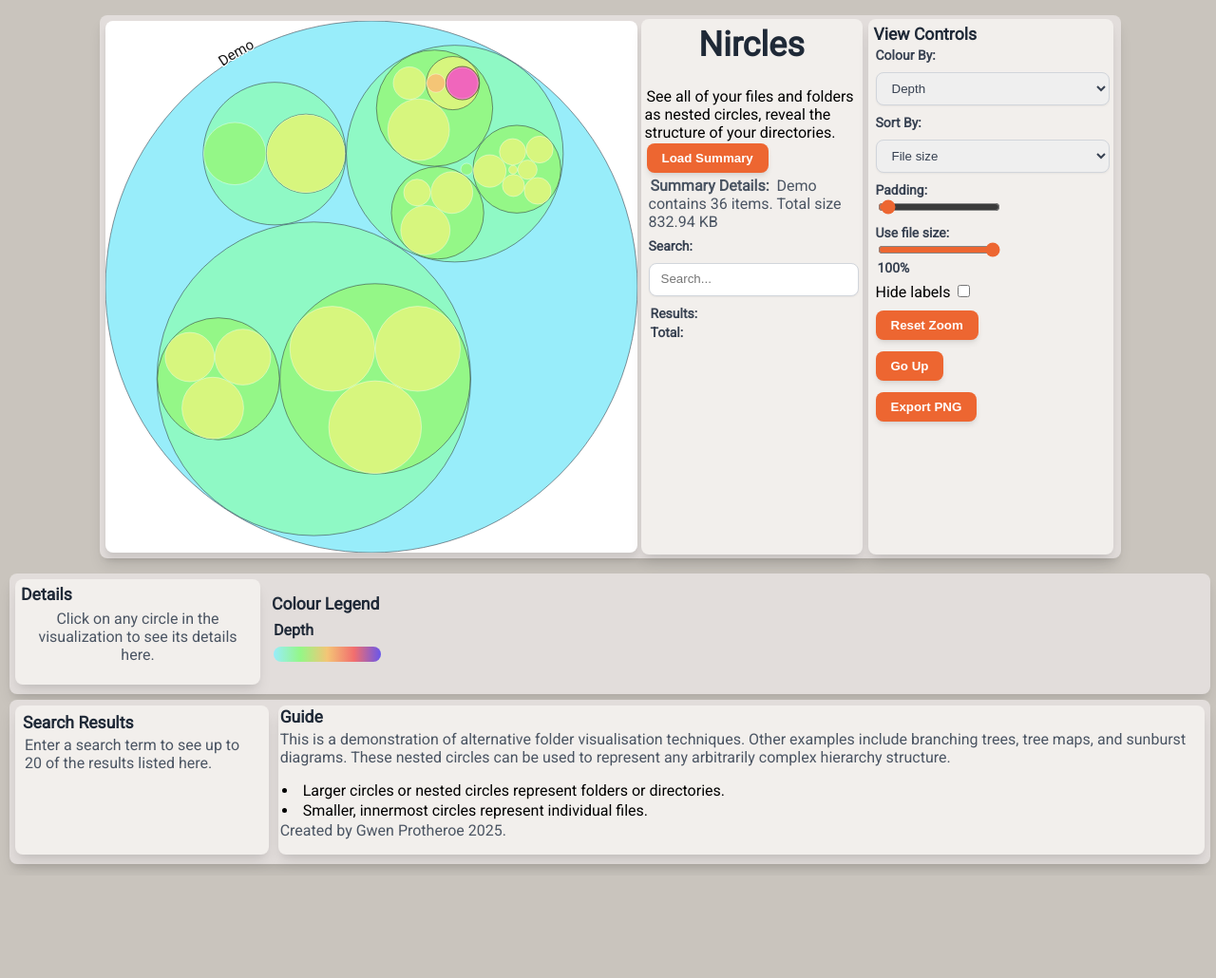
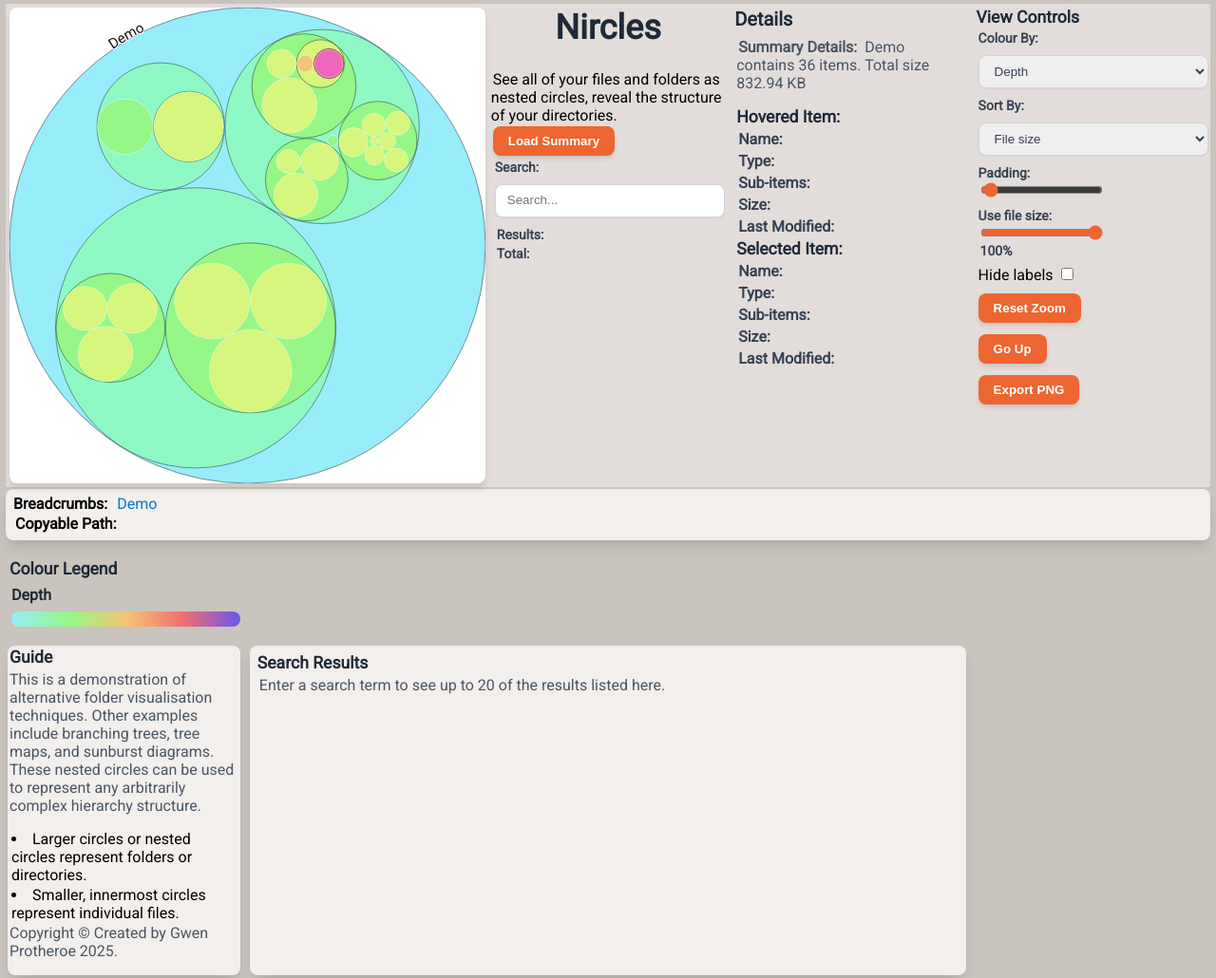
Before and after one commit to gwenprotheroe/Nircles, a plain HTML site: page Nircles-Browser Based.html in a window 1280 px wide. Shown: the top 1030 px of the page at 95% size. Before the commit the page ends 922 px from the top, so only its background shows below. Drawn offline with nearby package versions, Linux system fonts and the light colour scheme.

Commit message:
Major layout changes

```diff
--- a/Nircles-Browser Based.html
+++ b/Nircles-Browser Based.html
@@ -15,24 +15,49 @@
             --fog: #F2EFEC;
         }
 
+        .main-grid {
+            display: grid;
+            flex-direction: column;
+            background-color: var(--pebble, #E2DDDB);
+            box-sizing: border-box;
+            grid-template-columns: repeat(5, 1fr);
+            grid-template-rows: repeat(1, 1fr);
+            grid-column-gap: 4px;
+            grid-row-gap: 8px;
+        }
+
+        .visualization-area {
+            grid-area: 1 / 1 / 1 / 3;
+        }
+
+        .title-column {
+            grid-area: 1 / 3 / 1 / 4;
+        }
+
+        .controls-column {
+            grid-area: 1 / 5 / 1 / 6;
+        }
+
+        .detail-item {
+            grid-area: 1 / 4 / 1 / 5;
+        }
+
         * {
-            gap: 2px;
+            gap: 4px;
             margin: 2px;
             padding: 0px;
         }
 
-        /* Base Styles */
         body {
             font-family: 'Roboto', sans-serif;
             background-color: var(--fossil, #C9C4BD);
-            min-height: 100vh;
-            margin: 0;
-            padding: 8px;
-            display: flex;
+            /* min-height: 100vh; */
+            /* margin: 0; */
+            /* display: flex;
             flex-direction: column;
             align-items: center;
-            justify-content:center;
-            box-sizing: border-box;
+            justify-content: center;
+            box-sizing: border-box; */
         }
 
         .container-wrapper {
@@ -50,35 +75,41 @@
         }
 
         /* Grid Layout */
-        .main-grid {
+        /* .main-grid {
             display: flex;
             padding: 2px;
             margin-bottom: 8px;
             flex-direction: column;
-        }
+        } */
 
         /* Column Styles */
-        .controls-column,
-        .details-column {
-            /* grid-column: span 1 / span 1; */
+        /* .controls-column {
             width: 250px;
             min-width: 100px;
             background-color: var(--fog, #F2EFEC);
             padding: 4px;
             border-radius: 0.5rem;
             box-shadow: 0 10px 15px -3px rgba(0, 0, 0, 0.1), 0 4px 6px -2px rgba(0, 0, 0, 0.05);
-        }
+        } */
 
-        .title-column {
-            /* grid-column: span 1 / span 1; */
+        /* .details-column {
+            max-width: 50pc;
+            min-width: 100px;
+            background-color: var(--fog, #F2EFEC);
+            padding: 4px;
+            border-radius: 0.5rem;
+            box-shadow: 0 10px 15px -3px rgba(0, 0, 0, 0.1), 0 4px 6px -2px rgba(0, 0, 0, 0.05);
+        } */
+
+        /* .title-column {
             width: 225px;
             max-width: 350px;
             background-color: var(--fog, #F2EFEC);
-            padding: 4px;
+            padding: 0px;
             flex-direction: row;
             border-radius: 0.5rem;
             box-shadow: 0 10px 15px -3px rgba(0, 0, 0, 0.1), 0 4px 6px -2px rgba(0, 0, 0, 0.05);
-        }
+        } */
 
         /* Visualization Area */
         #visualizationColumn {
@@ -86,9 +117,10 @@
             width: auto;
             height: auto;
             padding: 0px;
-            max-width: calc(75vh - 40px);
-            max-height: calc(75vw - 40px);
-            aspect-ratio: 1;
+            /* min-width: 50pc;
+            max-width: calc(85vh - 40px);
+            max-height: calc(85vw - 40px);
+            aspect-ratio: 1; */
         }
 
         #folderViz {
@@ -97,7 +129,7 @@
             box-shadow: 0 6px 6px 0 rgba(0, 0, 0, 0.1);
             cursor: crosshair;
             display: block;
-            width: 100%;
+            /* width: 100%; */
         }
 
         #folderViz.grabbing {
@@ -106,15 +138,30 @@
 
         /* Bottom Row */
         .bottom-grid {
-            display: flex;
+            display: grid;
             flex-direction: row;
-            grid-template-columns: 1fr;
+            grid-template-columns: repeat(5, 1fr);
+            grid-template-rows: repeat(1, 1fr);
+            grid-column-gap: 4px;
+            grid-row-gap: 8px;
             gap: 6px;
             margin-bottom: 6px;
         }
 
+        .guide-box {
+            grid-column: span 1 / span 3;
+            background-color: var(--fog, #F2EFEC);
+            border-radius: 0.5rem;
+            padding: 0px;
+            border-radius: 0.5rem;
+            box-shadow: 0 10px 15px -3px rgba(0, 0, 0, 0.1), 0 4px 6px -2px rgba(0, 0, 0, 0.05);
+            /* max-width: 100%; max-w-7xl - adjusted */
+            /* display: flex; */
+            /* flex-direction: column; */
+        }
+
         .results-box {
-            grid-column: span 1 / span 1;
+            grid-column: span 3 / span 2;
             background-color: var(--fog, #F2EFEC);
             padding: 6px;
             border-radius: 0.5rem;
@@ -123,7 +170,6 @@
 
         @media (max-width: 768px) {
             .main-grid {
-                /*grid-template-columns: repeat(6, 1fr);  */
                 flex-direction: column;
             }
 
@@ -142,13 +188,8 @@
                 min-width: 100%;
             }
 
-            /* #visualizationColumn {
-                order: -1;
-            } */
-
             .bottom-grid {
                 grid-template-columns: repeat(3, 1fr);
-                /* md:grid-cols-3 */
             }
 
             .results-box {
@@ -314,16 +355,6 @@
 
         #selectedItemDetails {
             color: #4b5563;
-            /* text-gray-600 */
-        }
-
-        #initialDetailsPrompt {
-            color: #4b5563;
-            flex-grow: 1;
-            display: flex;
-            align-items: center;
-            justify-content: center;
-            text-align: center;
         }
 
         /* Breadcrumbs */
@@ -400,18 +431,6 @@
 
         #fileSizeLegendBar {
             background: linear-gradient(to left, rgb(226, 221, 219), rgb(0, 0, 0));
-        }
-
-        .guide-box {
-            grid-column: span 1 / span 1;
-            background-color: var(--fog, #F2EFEC);
-            border-radius: 0.5rem;
-            padding: 0px;
-            border-radius: 0.5rem;
-            box-shadow: 0 10px 15px -3px rgba(0, 0, 0, 0.1), 0 4px 6px -2px rgba(0, 0, 0, 0.05);
-            /* max-width: 100%; max-w-7xl - adjusted */
-            /* display: flex; */
-            /* flex-direction: column; */
         }
 
         /* D3 Canvas Text Styles */
@@ -556,7 +575,6 @@
 
 <body class="min-w-screen">
     <div class="main-grid">
-        <div class="container-wrapper">
         <div id="visualizationColumn" class="visualization-area">
             <canvas id="folderViz"></canvas>
         </div>
@@ -573,12 +591,6 @@
             <button id="loadJsonFileButton">
                 Load Summary
             </button>
-                <div>
-                    <p class="text-xl font-semibold text-gray-800 mb-2">
-                        <strong>Summary Details:</strong>
-                        <span id="folderSummary"></span>
-                    </p>
-                </div>
             <div class="input-group">
                 <label class="form-label">
                     Search:
@@ -592,10 +604,59 @@
                 </p>
             </div>
         </div>
-
+        <div class="details-column">
+            <h3>Details</h3>
+            <div>
+                <p>
+                    <strong>Summary Details:</strong>
+                    <span id="folderSummary"></span>
+                </p>
+            </div>
+            <div id="hoveredItemDetails">
+                <h2>
+                    Hovered Item:
+                </h2>
+                <p class="detail-item">
+                    <strong>Name:</strong> <span id="detailHName"></span>
+                </p>
+                <p class="detail-item">
+                    <strong>Type:</strong> <span id="detailHType"></span>
+                </p>
+                <p class="detail-item">
+                    <strong>Sub-items:</strong> <span id="detailHChildren"></span>
+                </p>
+                <p class="detail-item">
+                    <strong>Size:</strong> <span id="detailHSize"></span>
+                </p>
+                <p class="detail-item">
+                    <strong>Last Modified:</strong>
+                    <span id="detailHLastModified"></span>
+                </p>
+            </div>
+            <div id="selectedItemDetails">
+                <h2>
+                    Selected Item:
+                </h2>
+                <p class="detail-item">
+                    <strong>Name:</strong> <span id="detailName"></span>
+                </p>
+                <p class="detail-item">
+                    <strong>Type:</strong> <span id="detailType"></span>
+                </p>
+                <p class="detail-item">
+                    <strong>Sub-items:</strong> <span id="detailChildren"></span>
+                </p>
+                <p class="detail-item">
+                    <strong>Size:</strong> <span id="detailSize"></span>
+                </p>
+                <p class="detail-item">
+                    <strong>Last Modified:</strong>
+                    <span id="detailLastModified"></span>
+                </p>
+            </div>
+        </div>
         <div class="controls-column">
             <h2>View Controls</h2>
-
             <div class="input-group">
                 <label for="colorBy" class="form-label">
                     Colour By:
@@ -624,8 +685,7 @@
                 </label>
                 <label for="ignoreSize" class="form-label">
                     Use file size:
-                            <input type="range" min="1" max="100" value="100" class="slider" id="ignoreSize"
-                                value="Yes">
+                    <input type="range" min="1" max="100" value="100" class="slider" id="ignoreSize" value="Yes">
                     <label for="ignore">100%</label><br>
                 </label>
                 <label for="hideLabels">
@@ -648,50 +708,15 @@
             </div>
         </div>
     </div>
-
-    </div>
-
-    <div class="container-wrapper">
-        <div class="bottom-grid">
-
-            <div class="details-column">
-                <h2>Details</h2>
-                <div id="selectedItemDetails" class="hidden">
-                    <h3>
-                        Selected Item:
-                    </h3>
+    <div class="results-box">
+            <strong>Breadcrumbs:</strong>
+            <span id="breadcrumbs"></span>
         <div>
-                        <p class="detail-item">
-                                                <strong>Breadcrumbs:</strong> <p id="breadcrumbs"></p>
-                                            </p>
-                                            <p class="detail-item">
             <strong>Copyable Path:</strong>
-                                            <p id="detailPath"></p>
-                                            </p>
-                            </div>
-                    <p class="detail-item">
-                        <strong>Name:</strong> <span id="detailName"></span>
-                    </p>
-                    <p class="detail-item">
-                        <strong>Type:</strong> <span id="detailType"></span>
-                    </p>
-                    <p class="detail-item">
-                        <strong>Sub-items:</strong> <span id="detailChildren"></span>
-                    </p>
-                    <p class="detail-item">
-                        <strong>Size:</strong> <span id="detailSize"></span>
-                    </p>
-                    <p class="detail-item">
-                        <strong>Last Modified:</strong>
-                        <span id="detailLastModified"></span>
-                    </p>
-                </div>
-                <div id="initialDetailsPrompt">
-                    <p>
-                        Click on any circle in the visualization to see its details here.
-                    </p>
+        <div id="detailPath"></div>
         </div>
     </div>
+    <div class="bottom-grid">
         <div>
             <h2 class="mt-4">Colour Legend</h2>
             <div id="typeLegendItems">
@@ -727,18 +752,7 @@
     </div>
 
 
-    <div class="container-wrapper">
     <div class="bottom-grid">
-            <div class="results-box">
-                <h2>Search Results</h2>
-                <div id="searchItems">
-                </div>
-                <div id="initialSearchPrompt">
-                    <p>
-                        Enter a search term to see up to 20 of the results listed here.
-                    </p>
-                </div>
-            </div>
         <div class="guide-box">
             <h2>Guide</h2>
             <p>
@@ -752,10 +766,20 @@
                 <li>Smaller, innermost circles represent individual files.</li>
             </ul>
             <p>
-                    Created by Gwen Protheroe 2025.
+                Copyright © Created by Gwen Protheroe 2025.
+            </p>
+        </div>
+        <div class="results-box">
+            <h2>Search Results</h2>
+            <div id="searchItems">
+            </div>
+            <div id="initialSearchPrompt">
+                <p>
+                    Enter a search term to see up to 20 of the results listed here.
                 </p>
             </div>
         </div>
+
     </div>
 
     <div id="tooltip" class="tooltip"></div>
--- a/NirclesScript.js
+++ b/NirclesScript.js
@@ -5,6 +5,7 @@ document.addEventListener("DOMContentLoaded", function () {
   const ctx = canvas.getContext("2d");
   const tooltip = d3.select("#tooltip");
   const selectedItemDetails = document.getElementById("selectedItemDetails");
+  const hoveredItemDetails = document.getElementById("hoveredItemDetails");
   const initialDetailsPrompt = document.getElementById("initialDetailsPrompt");
   const detailName = document.getElementById("detailName");
   const detailType = document.getElementById("detailType");
@@ -12,6 +13,12 @@ document.addEventListener("DOMContentLoaded", function () {
   const detailSize = document.getElementById("detailSize");
   const detailLastModified = document.getElementById("detailLastModified");
   const detailPath = document.getElementById("detailPath");
+  const detailHName = document.getElementById("detailHName");
+  const detailHType = document.getElementById("detailHType");
+  const detailHChildren = document.getElementById("detailHChildren");
+  const detailHSize = document.getElementById("detailHSize");
+  const detailHLastModified = document.getElementById("detailHLastModified");
+  const detailHPath = document.getElementById("detailHPath");
   const searchItems = document.getElementById("searchItems");
   const initialSearchPrompt = document.getElementById("initialSearchPrompt");
 
@@ -528,11 +535,14 @@ document.addEventListener("DOMContentLoaded", function () {
   /////////////        Draw                       //////////////////
   //////////////////////////////////////////////////////////////////
   // Function to process data and then draw
-    function processAndRenderVisualization(data) {
-        const maxSize = Math.min(visualizationColumn.offsetWidth, visualizationColumn.offsetHeight);
-        const containerWidth = maxSize; // visualizationColumn.offsetWidth;
+  function processAndRenderVisualization(data) {
+    const maxSize = Math.min(
+      visualizationColumn.offsetWidth,
+      visualizationColumn.offsetHeight
+    );
+    const containerWidth = maxSize; // visualizationColumn.offsetWidth;
     // Set canvas height relative to window height, capped by container width for square aspect
-        const containerHeight = maxSize;  //visualizationColumn.offsetHeight; // Math.min(containerWidth, window.innerHeight * 0.9);
+    const containerHeight = maxSize; //visualizationColumn.offsetHeight; // Math.min(containerWidth, window.innerHeight * 0.9);
 
     canvas.width = containerWidth;
     canvas.height = containerHeight;
@@ -701,10 +711,13 @@ document.addEventListener("DOMContentLoaded", function () {
       // Text visibility: only show if the node itself is the currentZoomNode,
       // or if its parent is the currentZoomNode, or if no node is zoomed (root view).
       const relSize = 2 * d.r * transform.k;
-      const isVisibleInZoom = (1.3 * Math.min(canvas.width, canvas.height) > relSize && relSize > 100); // Visible size range
-        const isSpecial = d.depth === 0  // Always show root
-        || d === currentZoomNode || d === hoveredNode // Show selected node or hovered node
-        || ( d.parent !== null && d.parent === currentZoomNode) // Show children of selected node
+      const isVisibleInZoom =
+        1.3 * Math.min(canvas.width, canvas.height) > relSize && relSize > 100; // Visible size range
+      const isSpecial =
+        d.depth === 0 || // Always show root
+        d === currentZoomNode ||
+        d === hoveredNode || // Show selected node or hovered node
+        (d.parent !== null && d.parent === currentZoomNode); // Show children of selected node
 
       if (!hideLabels.checked && isSpecial && isVisibleInZoom) {
         const text = d.data.name;
@@ -743,7 +756,11 @@ document.addEventListener("DOMContentLoaded", function () {
           // ctx.fillStyle = 'rgb(25,25,25)'
           // ctx.textAlign = 'center' // Ensure we draw in exact center
           // ctx.fillText(text, d.x, d.y);
-          if (d === currentZoomNode || d.parent === currentZoomNode || d === hoveredNode) {
+          if (
+            d === currentZoomNode ||
+            d.parent === currentZoomNode ||
+            d === hoveredNode
+          ) {
             drawCircularText(
               ctx,
               text,
@@ -1054,10 +1071,10 @@ document.addEventListener("DOMContentLoaded", function () {
   function exportCanvasAsPNG() {
     const dataURL = canvas.toDataURL("image/png");
     const a = document.createElement("a");
-      a.href = dataURL;
-      const imageName = new Date().toISOString().slice(0, 10);
+    a.href = dataURL;
+    const imageName = new Date().toISOString().slice(0, 10);
 
-    a.download = currentDataNodes[0].data.name + '-' + imageName + '.png';
+    a.download = currentDataNodes[0].data.name + "-" + imageName + ".png";
     document.body.appendChild(a);
     a.click();
     document.body.removeChild(a);
@@ -1097,6 +1114,26 @@ document.addEventListener("DOMContentLoaded", function () {
       // <br/>Last Modified: ${hoveredNode.data.last_modified_iso ? new Date(hoveredNode.data.last_modified_unix * 1000).toLocaleDateString() : "N/A"}`)
 
       if (hoveredNode) {
+        detailHName.textContent = hoveredNode.data.name;
+        detailHType.textContent = hoveredNode.data.type || "Folder";
+        if (hoveredNode.data.children) {
+          detailHChildren.textContent =
+            hoveredNode.data.children.length + " Children";
+        } else {
+          detailHChildren.textContent = "";
+        }
+        detailHSize.textContent = formatBytes(hoveredNode.value);
+        detailHLastModified.textContent = hoveredNode.data.last_modified_iso
+          ? new Date(hoveredNode.data.last_modified_unix * 1000).toLocaleString(
+              "en-GB"
+            )
+          : "N/A";
+        if (hoveredNode.data.children) {
+          detailHPath.textContent = hoveredNode.data.path;
+        } else {
+          detailHPath.textContent =
+            hoveredNode.data.path + "\\" + hoveredNode.data.name;
+        }
         tooltip
           .style("opacity", 0.75)
           .html(
@@ -1111,8 +1148,16 @@ document.addEventListener("DOMContentLoaded", function () {
           .style("left", event.pageX + 40 + "px")
           .style("top", event.pageY - 28 + "px");
       } else {
+        foundNode = null;
+        detailHName.textContent = "";
+        detailHType.textContent = "";
+        detailHChildren.textContent = "";
+        detailHPath.textContent = "";
+        detailHLastModified.textContent = ' ';
+        detailHSize.textContent = ' ';
         tooltip.style("opacity", 0);
       }
+      drawVisualization(); // Redraw to remove selection highlight
     }
   });
 
@@ -1120,8 +1165,8 @@ document.addEventListener("DOMContentLoaded", function () {
   canvas.addEventListener("mouseout", function () {
     if (hoveredNode) {
       hoveredNode = null;
+      tooltip.style("opacity", 0);
       drawVisualization(); // Redraw to remove hover highlight
-      tooltip.style("opacity", 0);
     }
   });
 
@@ -1149,10 +1194,6 @@ document.addEventListener("DOMContentLoaded", function () {
     if (clickedNode) {
       selectedNode = clickedNode; // Update selected node for details panel
       zoomToNode(clickedNode); // Zoom to the clicked node
-
-      // Display details in the third column
-      selectedItemDetails.classList.remove("hidden");
-      initialDetailsPrompt.classList.add("hidden");
 
       detailName.textContent = selectedNode.data.name;
       detailType.textContent = selectedNode.data.type || "Folder";
@@ -1183,8 +1224,6 @@ document.addEventListener("DOMContentLoaded", function () {
         selectedNode = null;
         drawVisualization(); // Redraw to remove selection highlight
       }
-      selectedItemDetails.classList.add("hidden");
-      initialDetailsPrompt.classList.remove("hidden");
       resetZoom(); // Zoom out to full view
     }
   });
@@ -1298,7 +1337,7 @@ document.addEventListener("DOMContentLoaded", function () {
         const newWidth = entry.contentRect.width;
         const newHeight = entry.contentRect.height;
         // Set new height relative to window height, capped by newWidth for square aspect
-        const maxWidth =  Math.min(newWidth, newHeight);
+        const maxWidth = Math.min(newWidth, newHeight);
 
         if (canvas.width !== maxWidth || canvas.height !== maxWidth) {
           canvas.width = maxWidth;
```
Also changed, not shown: NirclesDemo.json (added, +90 -0 lines). Lines whose indentation alone changed are shown as unchanged.
